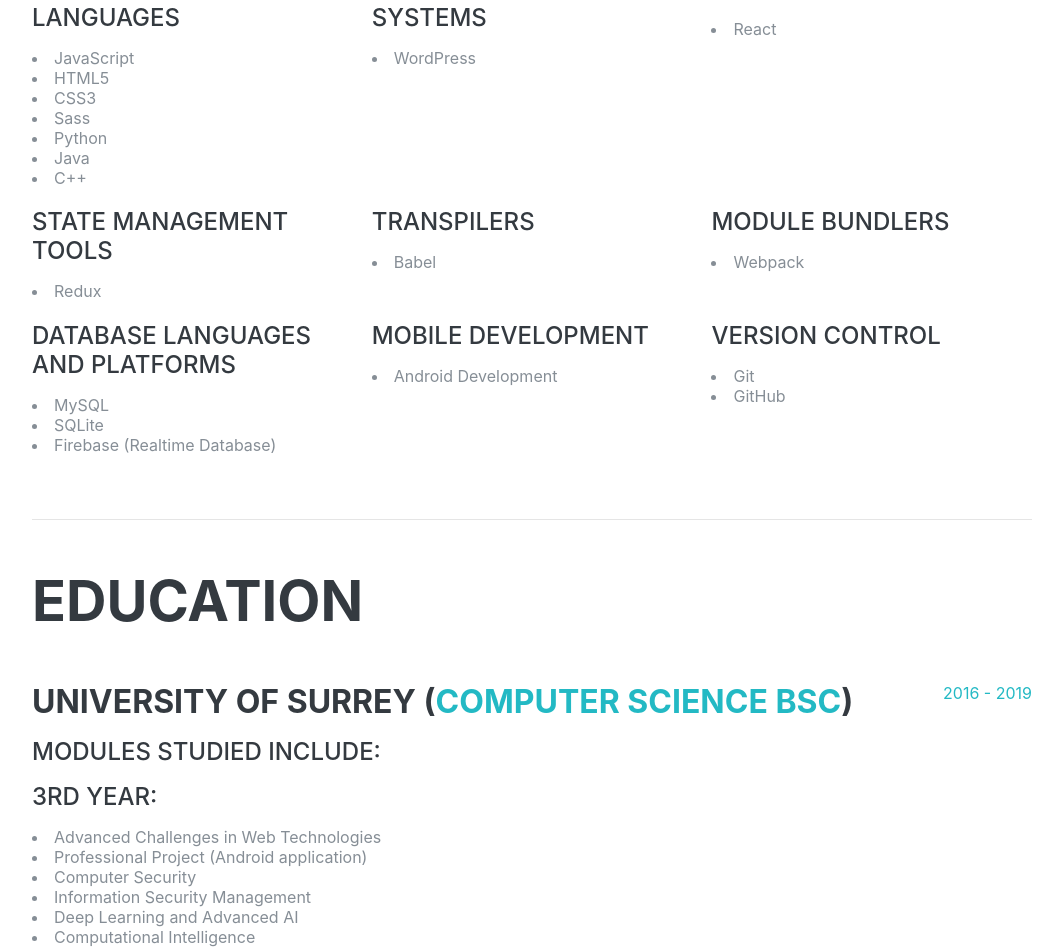
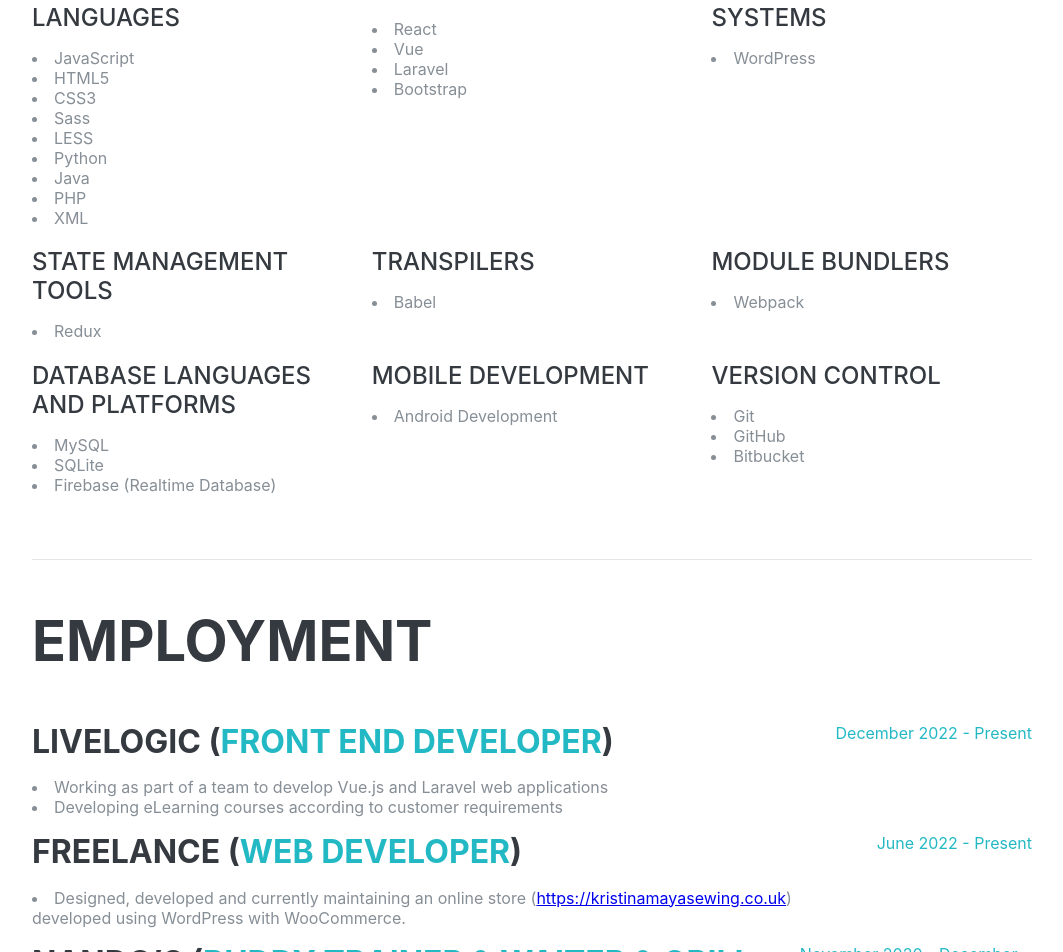
Before and after one commit to ignaskampas/ignaskampas, a React (Create React App) app: page / in a window 1280 px wide. Shown: the part 1640-2592 px from the top of the page, without its empty margins (108-1171 px from the left). Built offline with nearby package versions, Linux system fonts and the light colour scheme; no server answers; a web font is replaced by a local one.

Commit message:
Updated skills and employment

```diff
--- a/package.json
+++ b/package.json
@@ -17,6 +17,7 @@
     "react-scroll": "^1.7.16"
   },
   "scripts": {
+    "devstart": "react-scripts --openssl-legacy-provider start",
     "start": "react-scripts start",
     "build": "react-scripts build && cp _redirects build/_redirects",
     "test": "react-scripts test",
--- a/src/App.js
+++ b/src/App.js
@@ -7,7 +7,7 @@
 import Skills from './components/sections/Skills/Skills'
 import Education from './components/sections/Education/Education'
 import Employment from './components/sections/Employment/Employment'
-import WorkExperience from './components/sections/WorkExperience/WorkExperience'
+// import WorkExperience from './components/sections/WorkExperience/WorkExperience'
 import PocketBook from './components/designProjects/PocketBook/PocketBook'
 import StudyCrew from './components/designProjects/StudyCrew/StudyCrew'
 import InteriorDesign from './components/designProjects/InteriorDesign/InteriorDesign'
@@ -28,11 +28,11 @@
             <hr className={styles.line}/>
             <Skills />
             <hr className={styles.line}/>
-            <Education />
-            <hr className={styles.line}/>
             <Employment />
             <hr className={styles.line}/>
-            <WorkExperience />
+            <Education />
+            {/* <hr className={styles.line}/>
+            <WorkExperience /> */}
           </div>
         )} />
         <Route path="/designproject/1" element={<PocketBook />} />
--- a/src/components/List/List.js
+++ b/src/components/List/List.js
@@ -4,7 +4,12 @@
 export default function List(props) {
     return (
         <ul className={styles.list} style={props.style}>
-            {props.list.map( (item, idx) => <li key={idx}>{item}</li>)}
+            {props.list.map( (item, idx) => <li key={idx}>{
+                Array.isArray(item) ?
+                    item.map((nestedItem, nestedIdx) => <span key={nestedIdx}>{nestedItem}</span>)
+                :
+                    item
+            }</li>)}
         </ul>
     )
 }
--- a/src/components/Navbar/Navbar.js
+++ b/src/components/Navbar/Navbar.js
@@ -101,16 +101,16 @@
                                 <li className={style.navListItem}><HashLink to='/#skills'  className={style.navTextLink} onClick={closeNav}>Skills</HashLink></li>
                                 <li className={style.navListItem}><HashLink to='/#education'  className={style.navTextLink} onClick={closeNav}>Education</HashLink></li>
                                 <li className={style.navListItem}><HashLink to='/#employment'  className={style.navTextLink} onClick={closeNav}>Employment</HashLink></li>
-                                <li className={style.navListItem}><HashLink to='/#work-experience'  className={style.navTextLink} onClick={closeNav}>Work Experience</HashLink></li>
+                                {/* <li className={style.navListItem}><HashLink to='/#work-experience'  className={style.navTextLink} onClick={closeNav}>Work Experience</HashLink></li> */}
                             </ul>
                             :
                             <div className={isOpen ? [style.navTextContainer, style.showNavTextContainer].join(' ') : style.navTextContainer}>
                                 <NavTextLink to={navAnchors[0]} isActive={navAnchors[0] === activeSectionIdx} offset={offset} onClick={closeNav}>{"About"}</NavTextLink>
                                 <NavTextLink to={navAnchors[1]} isActive={navAnchors[1] === activeSectionIdx} offset={offset} onClick={closeNav}>{"Projects"}</NavTextLink>
                                 <NavTextLink to={navAnchors[2]} isActive={navAnchors[2] === activeSectionIdx} offset={offset} onClick={closeNav}>{"Skills"}</NavTextLink>
+                                <NavTextLink to={navAnchors[4]} isActive={navAnchors[4] === activeSectionIdx} offset={offset} onClick={closeNav}>{"Employment"}</NavTextLink>
                                 <NavTextLink to={navAnchors[3]} isActive={navAnchors[3] === activeSectionIdx} offset={offset} onClick={closeNav}>{"Education"}</NavTextLink>
-                                <NavTextLink to={navAnchors[4]} isActive={navAnchors[4] === activeSectionIdx} offset={offset} onClick={closeNav}>{"Employment"}</NavTextLink>
-                                <NavTextLink to={navAnchors[5]} isActive={navAnchors[5] === activeSectionIdx} offset={offset} onClick={closeNav}>{"Work Experience"}</NavTextLink>
+                                {/* <NavTextLink to={navAnchors[5]} isActive={navAnchors[5] === activeSectionIdx} offset={offset} onClick={closeNav}>{"Work Experience"}</NavTextLink> */}
                             </div>
                         }
                     </div>
--- a/src/components/sections/Employment/Employment.js
+++ b/src/components/sections/Employment/Employment.js
@@ -6,6 +6,14 @@
 export default function Employment() {
     return (
         <ShowcaseSection id="employment" title="Employment">
+            <TitleAndDate institution="LiveLogic" roleTitle="Front End Developer" date="December 2022 - Present" />
+            <List list={[
+                "Working as part of a team to develop Vue.js and Laravel web applications", "Developing eLearning courses according to customer requirements"]} />
+
+            <TitleAndDate institution="Freelance" roleTitle="Web Developer" date="June 2022 - Present" />
+                <List list={[[
+                "Designed, developed and currently maintaining an online store (", <a href='https://kristinamayasewing.co.uk/'>https://kristinamayasewing.co.uk</a>, ") developed using WordPress with WooCommerce."]]} />
+
             <TitleAndDate institution="Nando’s" roleTitle="Buddy Trainer & Waiter & Grill Cook" date="November 2020  - December 2021" />
             <List list={[
                 "Trained new staff for their new positions according to high standards",
--- a/src/components/sections/Skills/Skills.js
+++ b/src/components/sections/Skills/Skills.js
@@ -19,35 +19,32 @@
                         "HTML5",
                         "CSS3",
                         "Sass",
+                        "LESS",
                         "Python",
                         "Java",
-                        "C++"]} />
+                        "PHP",
+                        "XML"]} />
                 </div>
-
+                <div>
+                    <Title3 title="Frameworks" />
+                    <SkillList list={[
+                        "React", "Vue", "Laravel", "Bootstrap"]} />
+                </div>
                 <div>
                     <Title3 title="Content Management Systems" />
                     <SkillList list={[
                         "WordPress"]} />
                 </div>
-
-                <div>
-                    <Title3 title="Frameworks" />
-                    <SkillList list={[
-                        "React"]} />
-                </div>
-
                 <div>
                     <Title3 title="State Management Tools" />
                     <SkillList list={[
                         "Redux"]} />
                 </div>
-
                 <div>
                     <Title3 title="Transpilers" />
                     <SkillList list={[
                         "Babel"]} />
                 </div>
-
                 <div>
                     <Title3 title="Module Bundlers" />
                     <SkillList list={[
@@ -61,18 +58,17 @@
                         "SQLite",
                         "Firebase (Realtime Database)"]} />
                 </div>
-
                 <div>
                     <Title3 title="Mobile development" />
                     <SkillList list={[
                         "Android Development"]} />
                 </div>
-
                 <div>
                     <Title3 title="Version Control" />
                     <SkillList list={[
                         "Git",
-                        "GitHub"]} />
+                        "GitHub",
+                        "Bitbucket"]} />
                 </div>
             </div>
         </ShowcaseSection>
```
